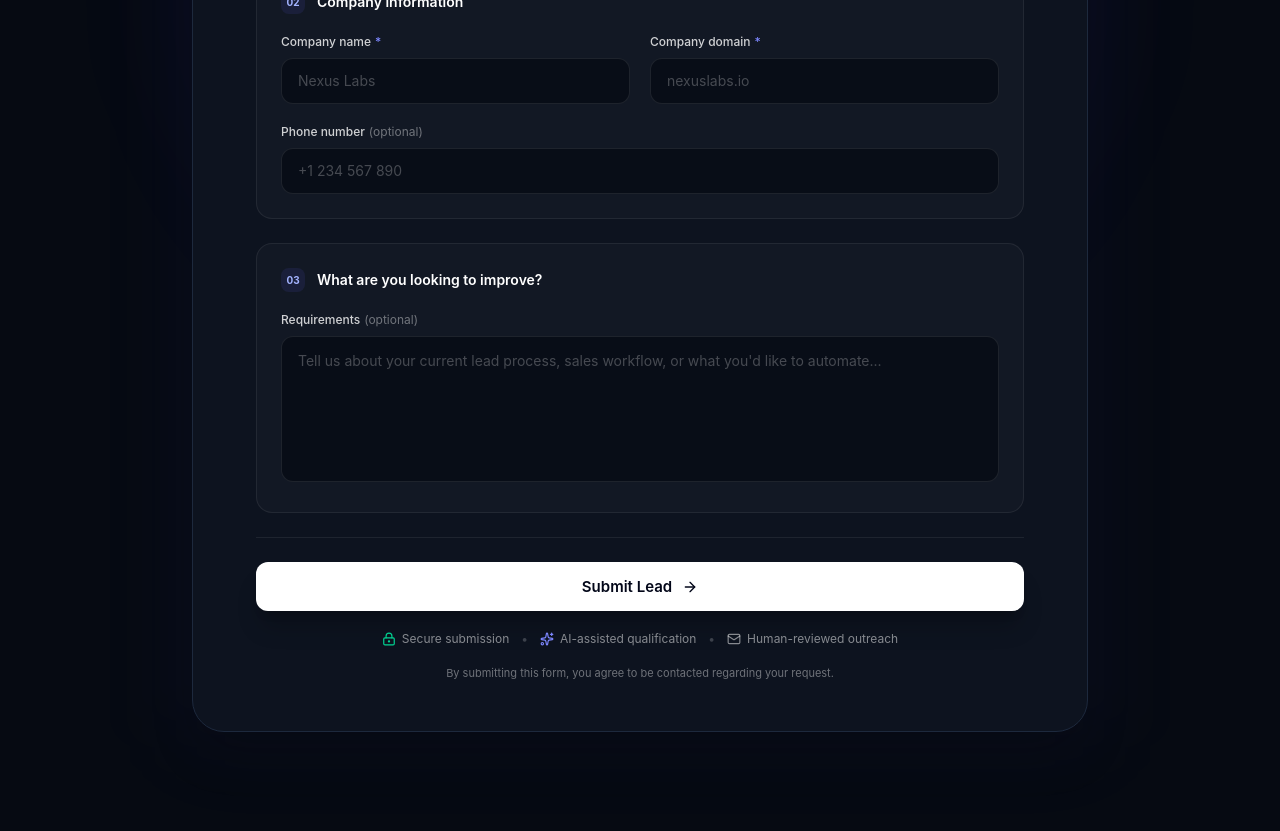
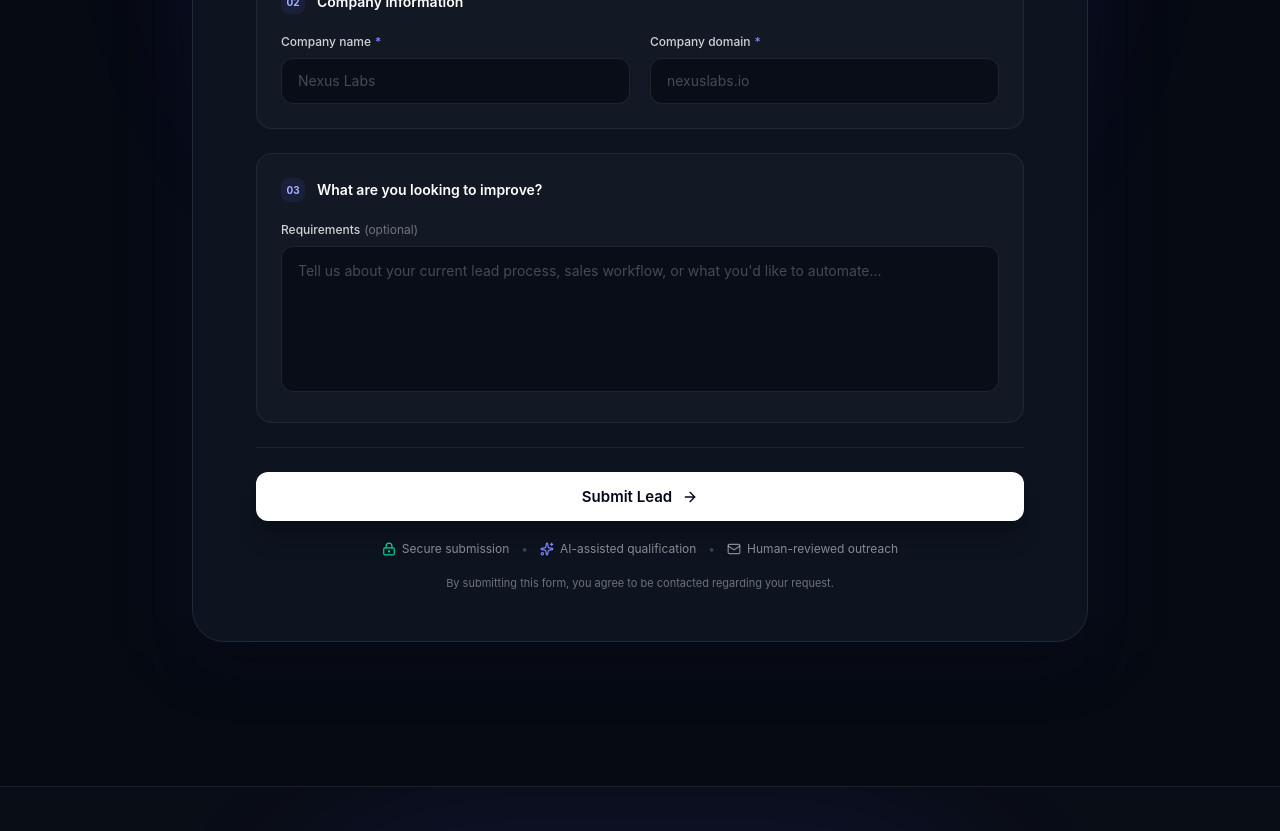
Before and after one commit to imamwahyuudii10/my-portfolio, a React (Vite) app: page / in a window 1280 px wide. Shown: the part 6700-7531 px from the top of the page. Built offline with nearby package versions, Linux system fonts and the light colour scheme; no server answers.

Commit message:
update lead form

```diff
--- a/src/components/LeadForm.tsx
+++ b/src/components/LeadForm.tsx
@@ -665,28 +665,7 @@ export default function LeadForm() {
             />
           </div>
 
-          <Field
-            label="Phone number"
-            name="phone"
-            type="tel"
-            value={
-              values.phone
-            }
-            error={
-              touched.phone
-                ? errors.phone
-                : undefined
-            }
-            onChange={
-              handleChange
-            }
-            onBlur={
-              handleBlur
-            }
-            autoComplete="tel"
-            placeholder="+1 234 567 890"
-            optional
-          />
+
         </FormGroup>
 
         {/* MESSAGE */}
```
